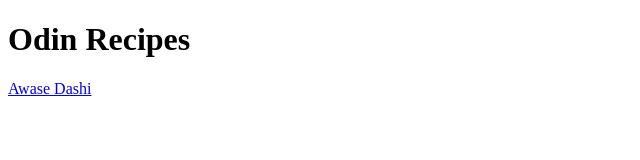
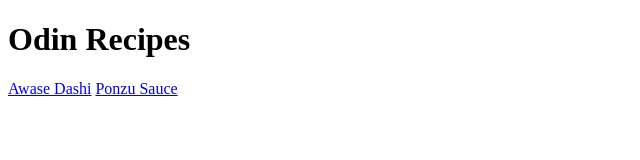
Before and after one commit to cjchenny/odin_recipes, a plain HTML site: page index.html in a window 1280 px wide. Shown: the whole page, without its empty margins (0-640 px from the left). Drawn offline with Linux system fonts and the light colour scheme.

Commit message:
add ponzu_sauce.html

```diff
--- a/index.html
+++ b/index.html
@@ -7,6 +7,7 @@
 	<body>
 		<h1>Odin Recipes</h1>
 		<a href="../odin_recipes/awase_dashi.html">Awase Dashi</a>
+		<a href="../odin_recipes/ponzu_sauce.html">Ponzu Sauce</a>
 
 	</body>
 
```
